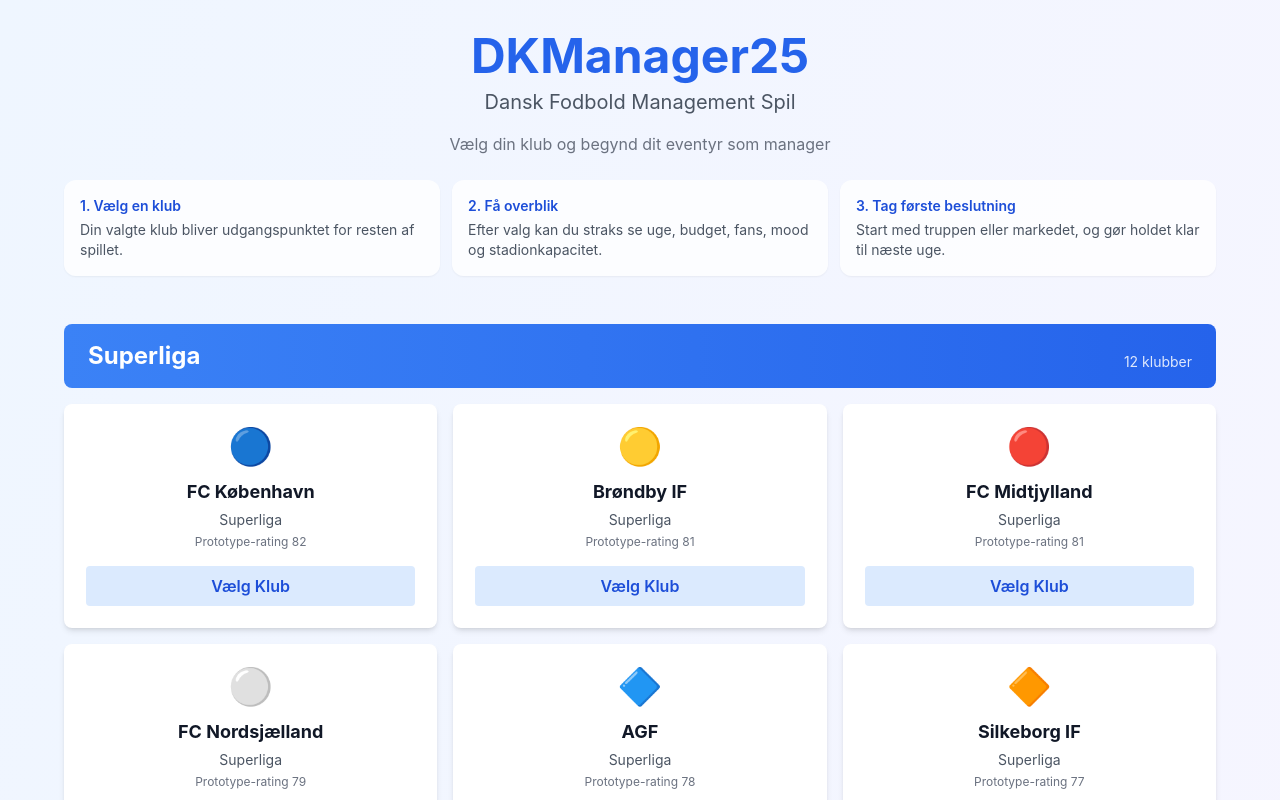
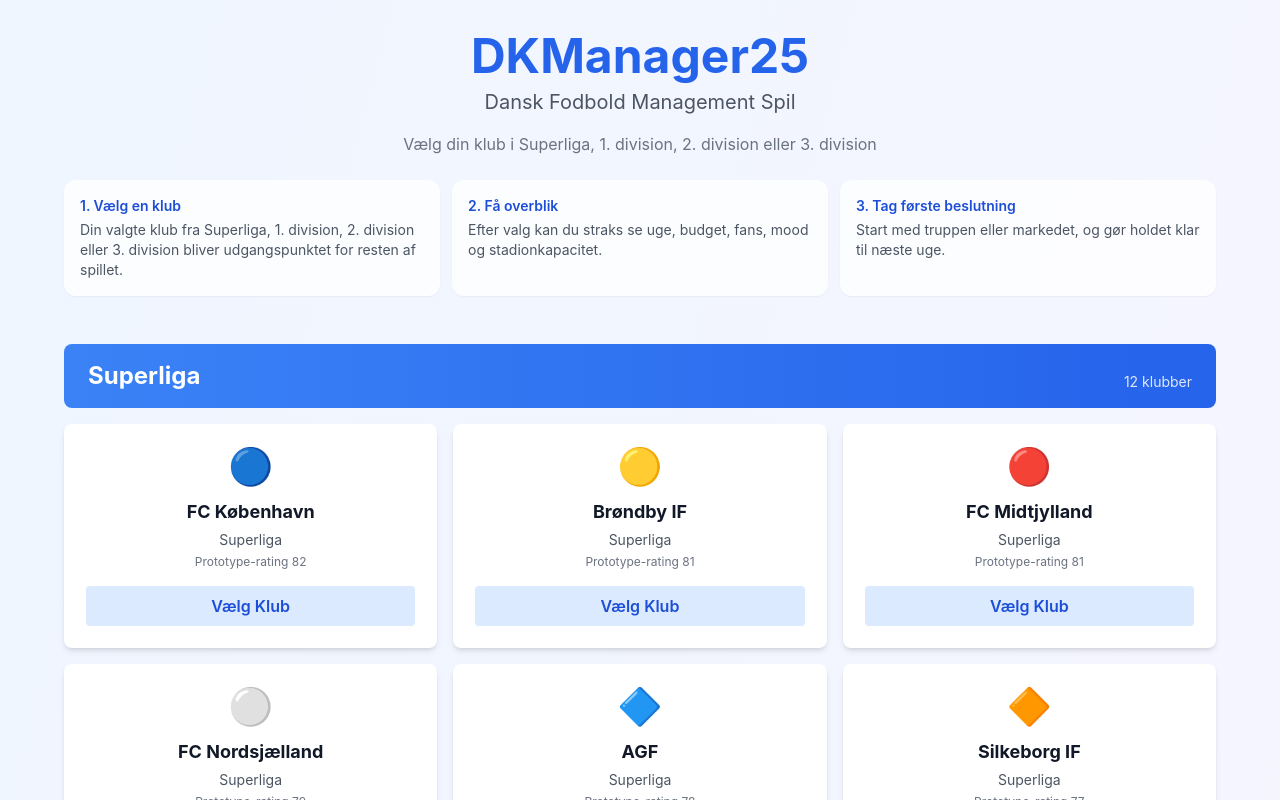
Before and after one commit to tcp-maker/DKManager25, a React (Vite) app: page / in a window 1280 px wide. Shown: the top 800 px of the page. Built offline with nearby package versions, Linux system fonts and the light colour scheme; what @capacitor/core would draw is missing.

Commit message:
Update division names in onboarding copy
Co-authored-by: tcp-maker <328703484+tcp-maker@users.noreply.github.com>

```diff
--- a/src/components/SelectTeamView.tsx
+++ b/src/components/SelectTeamView.tsx
@@ -14,11 +14,11 @@ const SelectTeamView: React.FC<SelectTeamViewProps> = ({ onSelectTeam }) => {
         <div className="text-center mb-12">
           <h1 className="text-5xl font-bold text-blue-600 mb-2">DKManager25</h1>
           <p className="text-xl text-gray-600 mb-4">Dansk Fodbold Management Spil</p>
-          <p className="text-gray-500">Vælg din klub og begynd dit eventyr som manager</p>
+          <p className="text-gray-500">Vælg din klub i Superliga, 1. division, 2. division eller 3. division</p>
           <div className="mt-6 grid gap-3 text-left sm:grid-cols-3">
             <div className="rounded-xl bg-white/80 p-4 shadow-sm">
               <p className="text-sm font-semibold text-blue-700">1. Vælg en klub</p>
-              <p className="mt-1 text-sm text-gray-600">Din valgte klub bliver udgangspunktet for resten af spillet.</p>
+              <p className="mt-1 text-sm text-gray-600">Din valgte klub fra Superliga, 1. division, 2. division eller 3. division bliver udgangspunktet for resten af spillet.</p>
             </div>
             <div className="rounded-xl bg-white/80 p-4 shadow-sm">
               <p className="text-sm font-semibold text-blue-700">2. Få overblik</p>
@@ -69,7 +69,7 @@ const SelectTeamView: React.FC<SelectTeamViewProps> = ({ onSelectTeam }) => {
         <div className="mt-12 bg-white rounded-lg shadow-md p-6 border-l-4 border-blue-500">
           <h3 className="text-lg font-bold mb-3">💡 Sådan Starter Du</h3>
           <ul className="text-gray-700 space-y-2">
-            <li>✓ Vælg din klub fra en af de fire danske ligaer</li>
+            <li>✓ Vælg din klub fra Superliga, 1. division, 2. division eller 3. division</li>
             <li>✓ Du starter med 1.000.000 kr i budget</li>
             <li>✓ Hver klub starter med en separat, deterministisk trup på 18 spillere</li>
             <li>✓ Brug topbaren efter klubvalg til hurtigt at følge med i uge, fans og økonomi</li>
```
Also changed, not shown: 1 other file (tests, documents, lock files or other folders).
